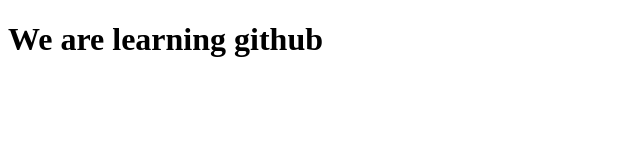
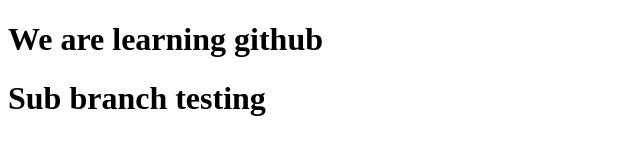
Before and after one commit to cseishrakul/git-test, a plain HTML site: page index.html in a window 1280 px wide. Shown: the whole page, without its empty margins (0-640 px from the left). Drawn offline with Linux system fonts and the light colour scheme.

Commit message:
Branch test

```diff
--- a/index.html
+++ b/index.html
@@ -7,5 +7,7 @@
 </head>
 <body>
     <h1>We are learning github</h1>
+    <!-- Sub Branch Test -->
+     <h1>Sub branch testing</h1>
 </body>
 </html>
```
